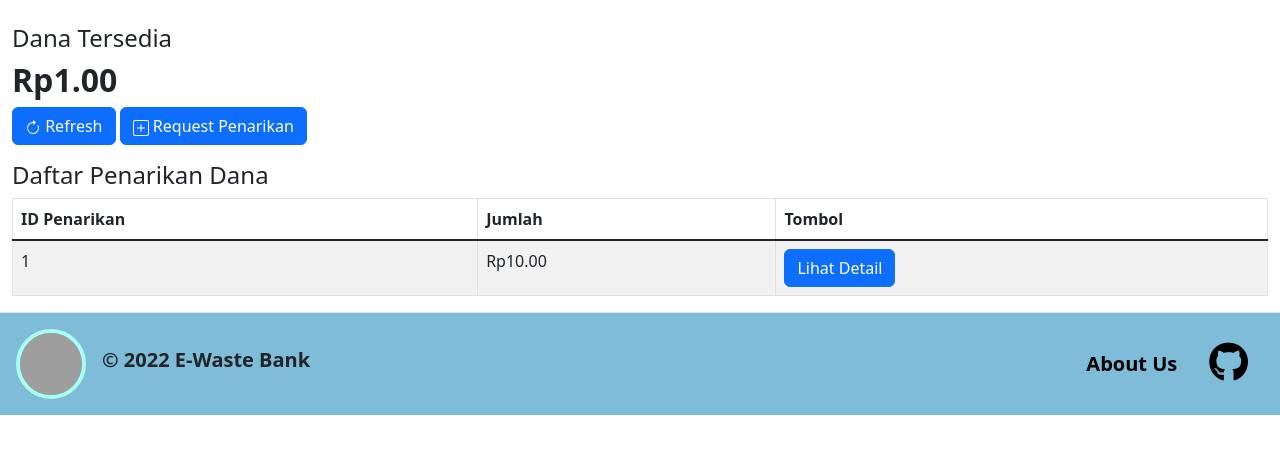
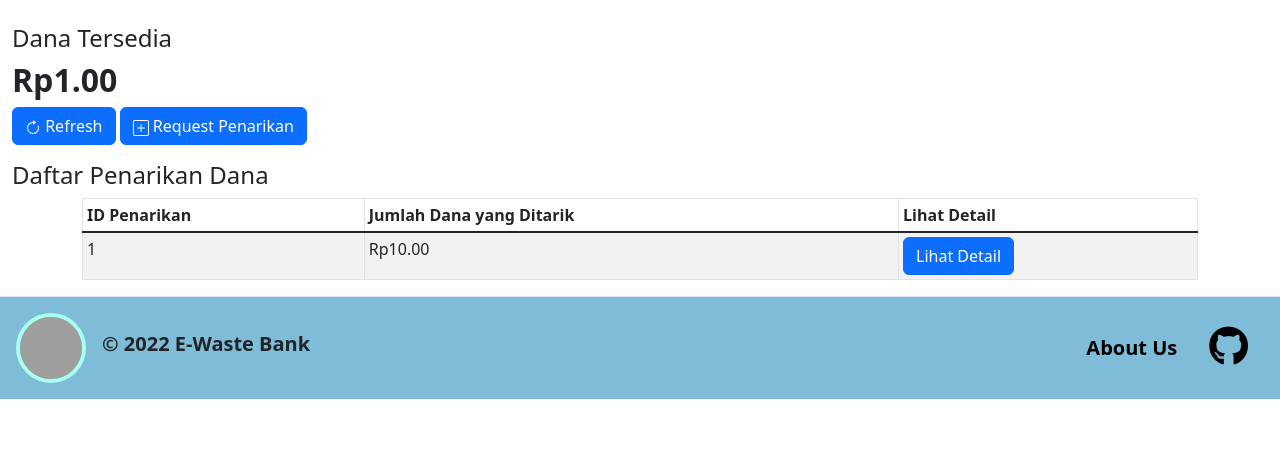
Before and after one commit to E-Waste-Bank/E-Waste-Bank-Web, a Django app: page /keuangan/user/ in a window 1280 px wide. Shown: the top 454 px of the page. Run offline with Django 4.2, Linux system fonts and the light colour scheme; a user stored in the database is signed in; tables that the repository leaves empty hold one stand-in row (values such as "Sample post"); some libraries are stand-ins or nearby versions; grey boxes are pictures that could not be loaded.

Commit message:
Change user keuangan page styling

```diff
--- a/keuangan/static/js/user.js
+++ b/keuangan/static/js/user.js
@@ -28,7 +28,7 @@ function refresh_cashouts() {
 
             } else {
                 $("#table-parent").append(
-                    $(`<table class="table table-striped table-hover table-hover table-bordered mx-auto" id="table-cashouts">`).append(
+                    $(`<table class="table table-striped table-hover table-bordered table-sm table-responsive-md mx-auto" id="table-cashouts">`).append(
                         $("<thead>").append(
                             $("<tr>").append(
                                 $(`<th scope="col">`).append(
@@ -36,11 +36,11 @@ function refresh_cashouts() {
                                 )
                             ).append(
                                 $(`<th scope="col">`).append(
-                                    `Jumlah`
+                                    `Jumlah Dana yang Ditarik`
                                 )
                             ).append(
                                 $(`<th scope="col">`).append(
-                                    `Tombol`
+                                    `Lihat Detail`
                                 )
                             )
                         )
--- a/keuangan/templates/user.html
+++ b/keuangan/templates/user.html
@@ -13,24 +13,24 @@
     <div class="container-fluid mt-4">
         <div>
             <h4>Dana Tersedia</h4>
-            <h2><b id="id-uang-user"></b></h2><button type="button" class="btn btn-primary" onclick="refresh_dana_tersedia();refresh_cashouts()">
-                <svg xmlns="http://www.w3.org/2000/svg" width="16" height="16" fill="currentColor" class="bi bi-arrow-clockwise" viewBox="0 0 16 16">
-  <path fill-rule="evenodd" d="M8 3a5 5 0 1 0 4.546 2.914.5.5 0 0 1 .908-.417A6 6 0 1 1 8 2v1z"></path>
-  <path d="M8 4.466V.534a.25.25 0 0 1 .41-.192l2.36 1.966c.12.1.12.284 0 .384L8.41 4.658A.25.25 0 0 1 8 4.466z"></path></svg> Refresh</button>
-  <button type="button" class="btn btn-primary" data-bs-toggle="modal" data-bs-target="#modal-create-cashout">
-    <svg xmlns="http://www.w3.org/2000/svg" width="16" height="16" fill="currentColor" class="bi bi-plus-square" viewBox="0 0 16 16">
-<path d="M14 1a1 1 0 0 1 1 1v12a1 1 0 0 1-1 1H2a1 1 0 0 1-1-1V2a1 1 0 0 1 1-1h12zM2 0a2 2 0 0 0-2 2v12a2 2 0 0 0 2 2h12a2 2 0 0 0 2-2V2a2 2 0 0 0-2-2H2z"></path>
-<path d="M8 4a.5.5 0 0 1 .5.5v3h3a.5.5 0 0 1 0 1h-3v3a.5.5 0 0 1-1 0v-3h-3a.5.5 0 0 1 0-1h3v-3A.5.5 0 0 1 8 4z"></path>
- </svg>
-    Request Penarikan
-  </button>
+            <h2><b class="" id="id-uang-user"></b></h2>
+            <button type="button" class="btn btn-primary" onclick="refresh_dana_tersedia();refresh_cashouts()">
+                <svg xmlns="http://www.w3.org/2000/svg" width="16" height="16" fill="currentColor" class="bi bi-arrow-clockwise" viewBox="0 0 16 16"><path fill-rule="evenodd" d="M8 3a5 5 0 1 0 4.546 2.914.5.5 0 0 1 .908-.417A6 6 0 1 1 8 2v1z"></path><path d="M8 4.466V.534a.25.25 0 0 1 .41-.192l2.36 1.966c.12.1.12.284 0 .384L8.41 4.658A.25.25 0 0 1 8 4.466z"></path></svg>
+                Refresh
+            </button>
+            <button type="button" class="btn btn-primary" data-bs-toggle="modal" data-bs-target="#modal-create-cashout">
+                <svg xmlns="http://www.w3.org/2000/svg" width="16" height="16" fill="currentColor" class="bi bi-plus-square" viewBox="0 0 16 16"><path d="M14 1a1 1 0 0 1 1 1v12a1 1 0 0 1-1 1H2a1 1 0 0 1-1-1V2a1 1 0 0 1 1-1h12zM2 0a2 2 0 0 0-2 2v12a2 2 0 0 0 2 2h12a2 2 0 0 0 2-2V2a2 2 0 0 0-2-2H2z"></path><path d="M8 4a.5.5 0 0 1 .5.5v3h3a.5.5 0 0 1 0 1h-3v3a.5.5 0 0 1-1 0v-3h-3a.5.5 0 0 1 0-1h3v-3A.5.5 0 0 1 8 4z"></path>
+                </svg>
+                Request Penarikan
+            </button>
         </div>
         <div class="mt-3">
             <h4>Daftar Penarikan Dana</h4>
-            <div id="table-parent"></div>
+            <div class="container-md" id="table-parent"></div>
         </div>
     </div>
 
+    <!-- Modal for Request Penarikan -->
     <div class="modal fade" id="modal-create-cashout">
         <div class="modal-dialog">
             <div class="modal-content">
```
